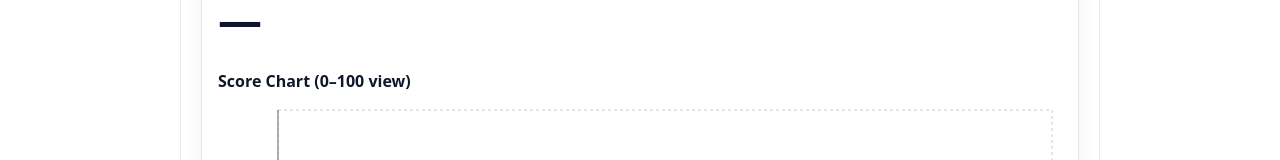
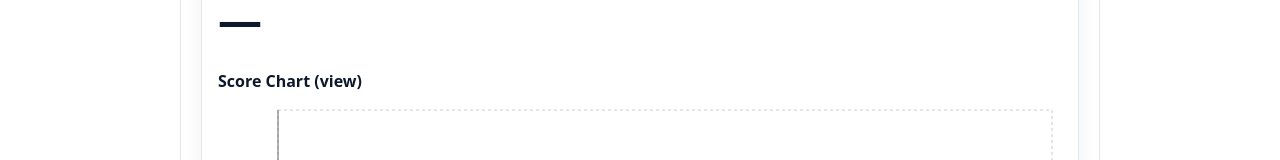
Before and after one commit to AbdimalikSec/DS-studentPerfomace-Ml, a React (Vite) app in the folder frontend/: page / in a window 1280 px wide. Shown: the part 517-677 px from the top of the page. Built offline with nearby package versions, Linux system fonts and the light colour scheme.

Commit message:
added file download

```diff
--- a/frontend/src/App.jsx
+++ b/frontend/src/App.jsx
@@ -329,7 +329,7 @@ export default function App() {
 
               <div style={{ marginTop: 10, height: 240 }}>
                 <div style={{ fontWeight: 900, marginBottom: 8 }}>
-                  Score Chart (0–100 view)
+                  Score Chart (view)
                 </div>
                 <ResponsiveContainer width="100%" height="100%">
                   <BarChart
```
